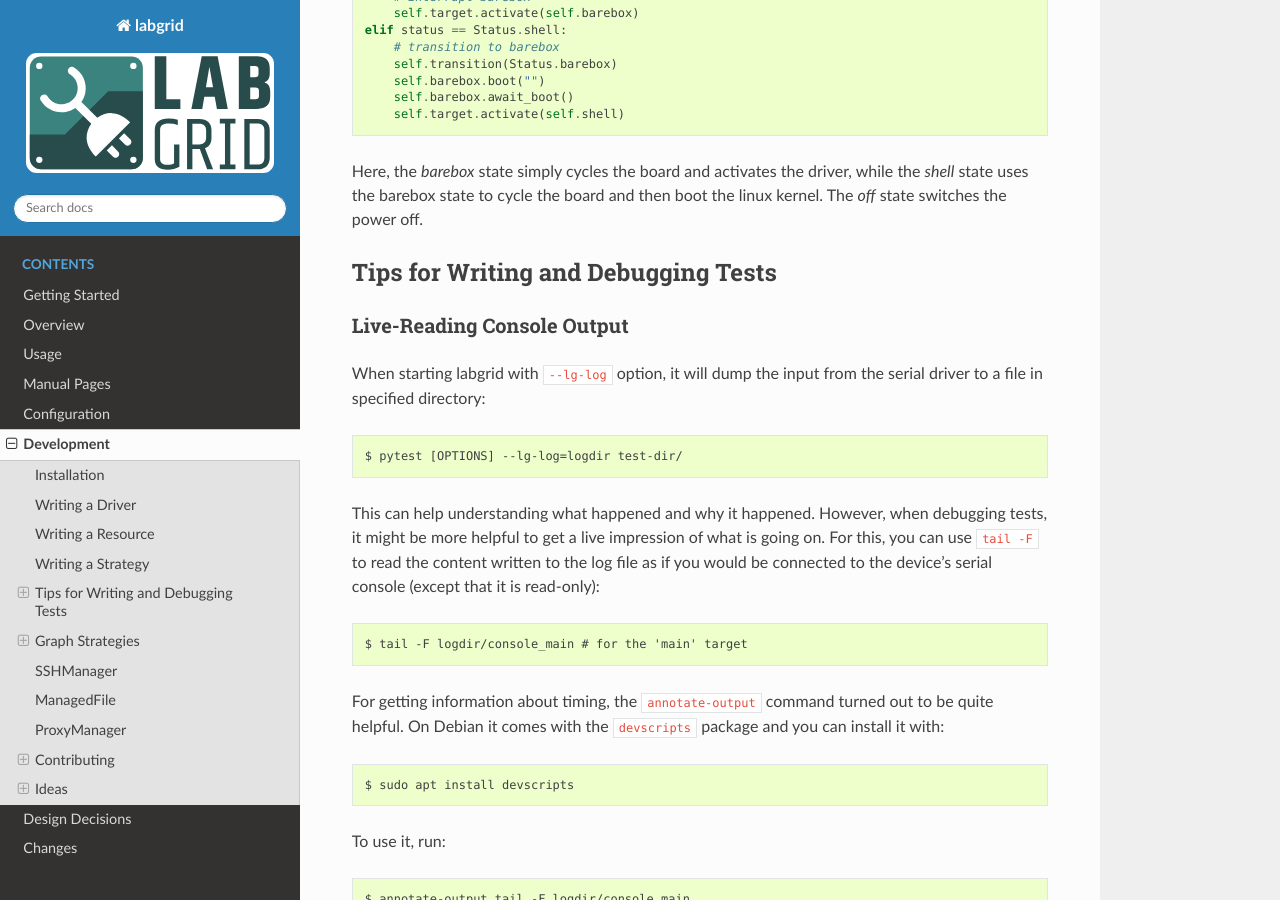
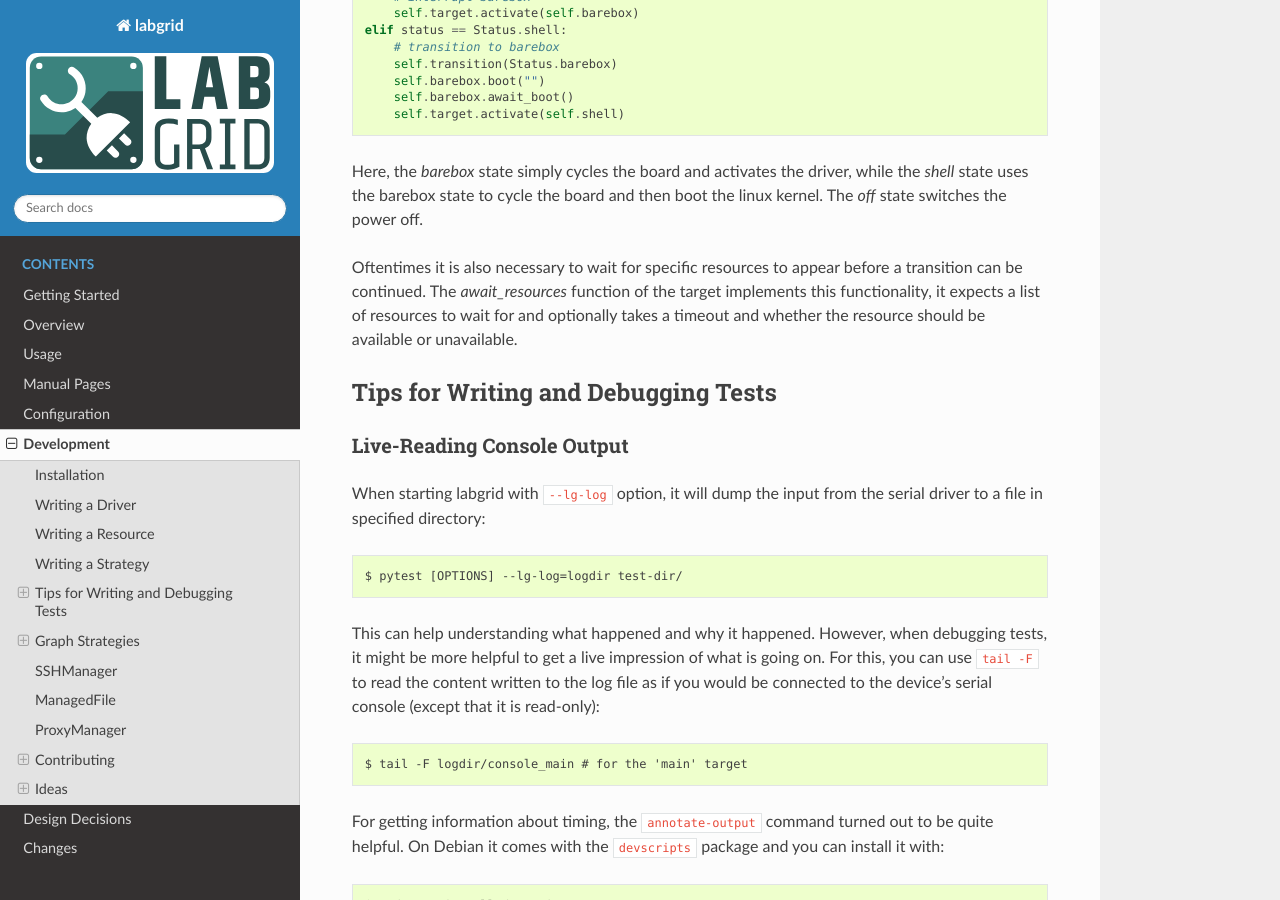
Before and after one commit to labgrid-project/labgrid, a Sphinx documentation site: the page built from doc/development.rst, in a window 1280 px wide and 900 px high, scrolled down 5038 px. Built offline with Sphinx 7.4.7 and the Read the Docs theme 2.0.0, drawn with Linux system fonts in a browser that asks for light colours; pages that are not in the unit, such as notebooks, are missing from menus.

Commit message:
doc/development: document await_resources
Document how await_resources inside a strategy can be used to wait for
the availability of a resource.

Signed-off-by: Rouven Czerwinski <r.czerwinski@pengutronix.de>

```diff
--- a/doc/development.rst
+++ b/doc/development.rst
@@ -303,6 +303,12 @@
 while the `shell` state uses the barebox state to cycle the board and then boot
 the linux kernel.
 The `off` state switches the power off.
+
+Oftentimes it is also necessary to wait for specific resources to appear before
+a transition can be continued. The `await_resources` function of the target
+implements this functionality, it expects a list of resources to wait for and
+optionally takes a timeout and whether the resource should be available or
+unavailable.
 
 
 Tips for Writing and Debugging Tests
```
